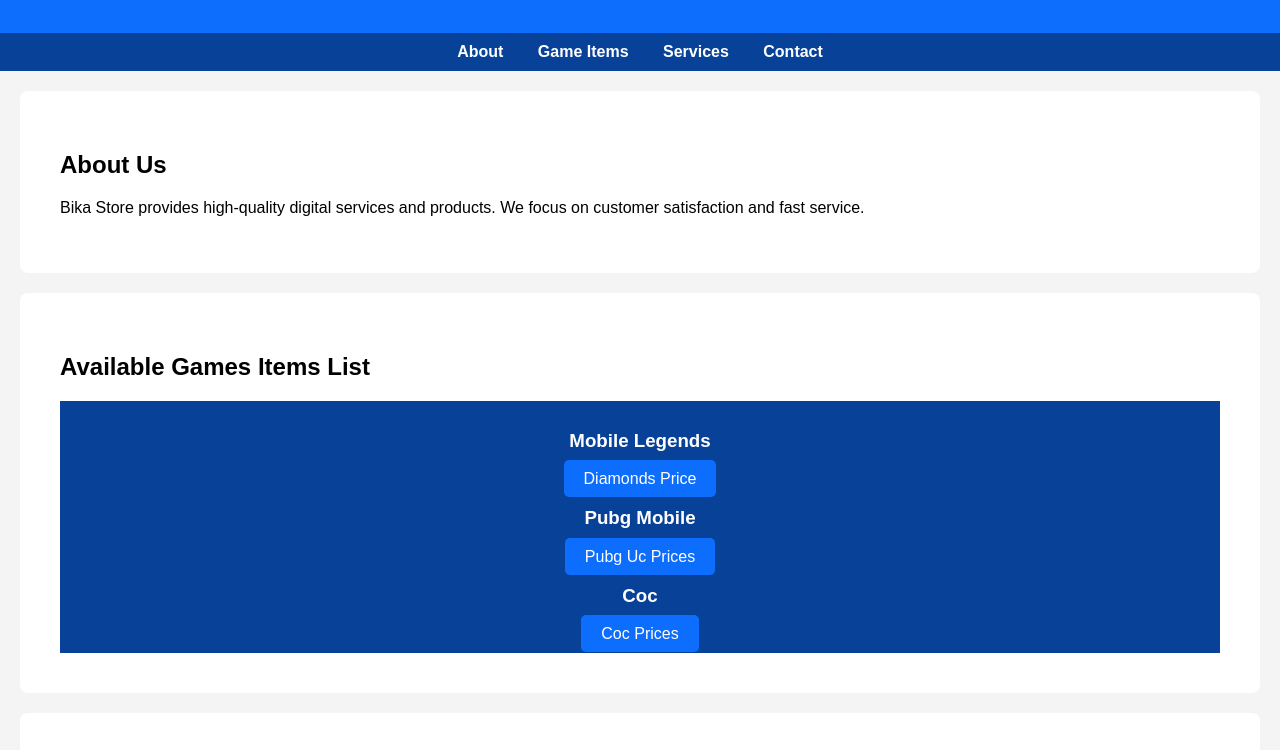
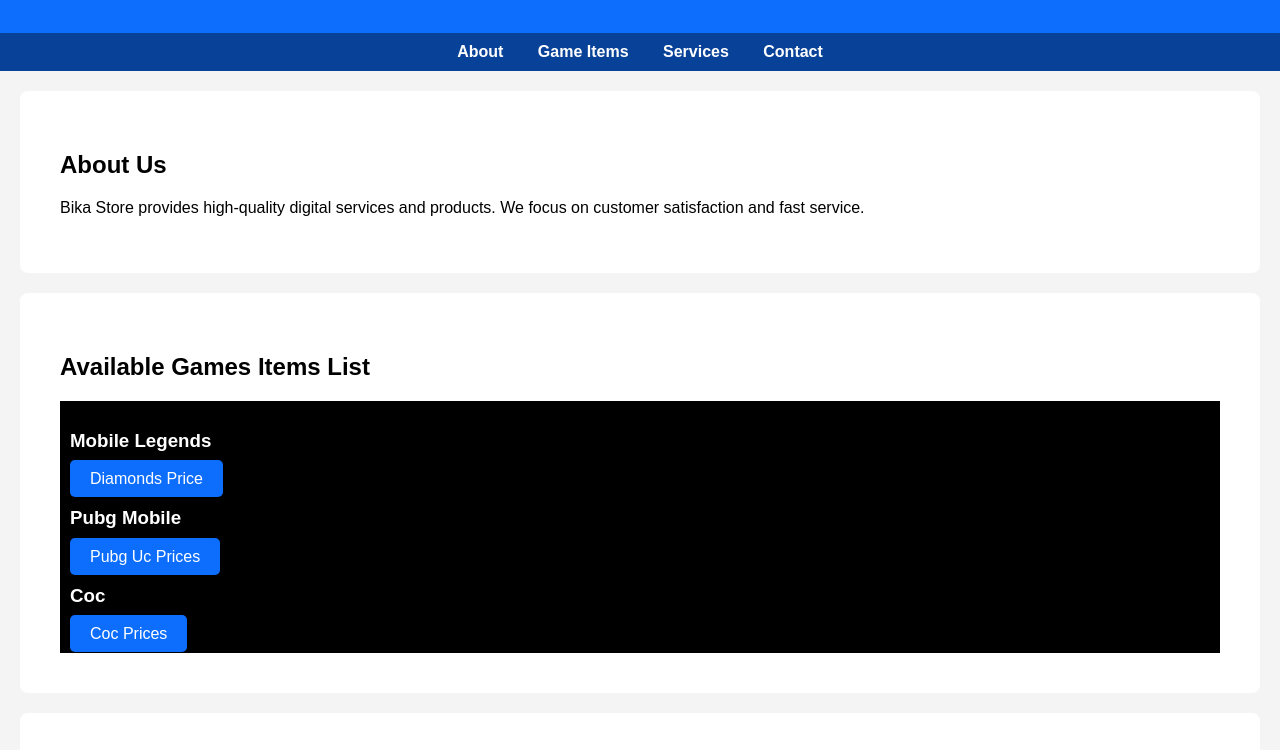
Before and after one commit to OfficialBika/BikaStore, a plain HTML site: page index.html in a window 1280 px wide. Shown: the part 202-952 px from the top of the page. Drawn offline with Linux system fonts and the light colour scheme.

Commit message:
Change div background color and text alignment

```diff
--- a/index.html
+++ b/index.html
@@ -95,9 +95,9 @@
     }
 
    div {
-      background: #084298;
+      background: #000001;
       padding: 10px;
-      text-align: center;
+      text-align: left;
     }
     div h3 {
       color: white;
```
